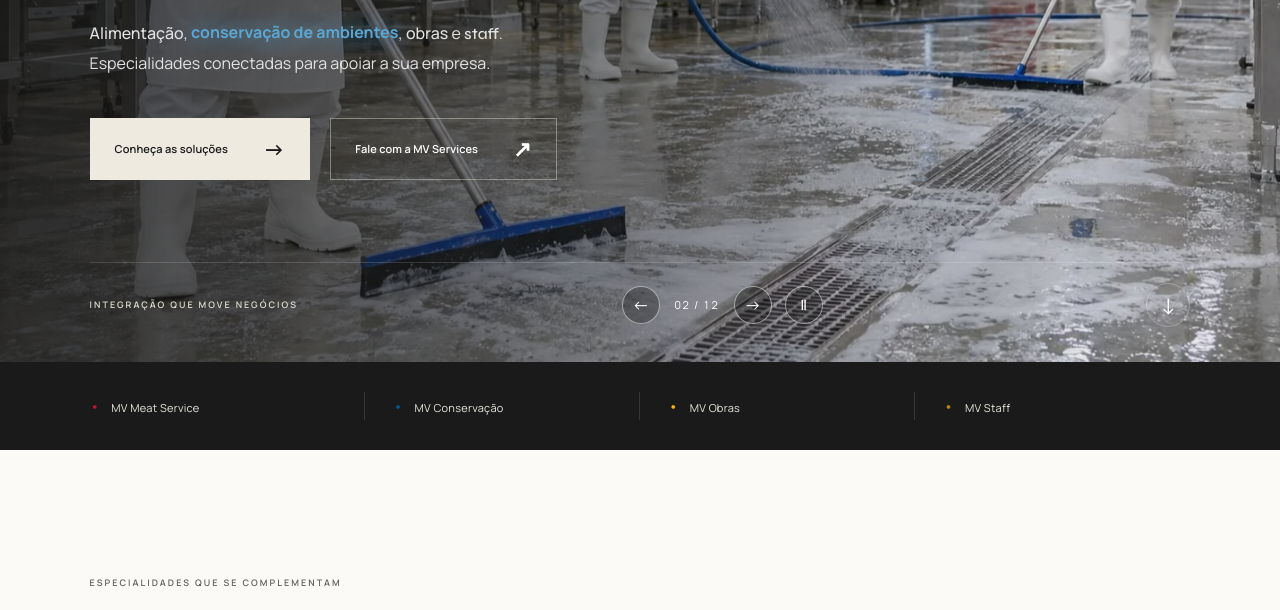
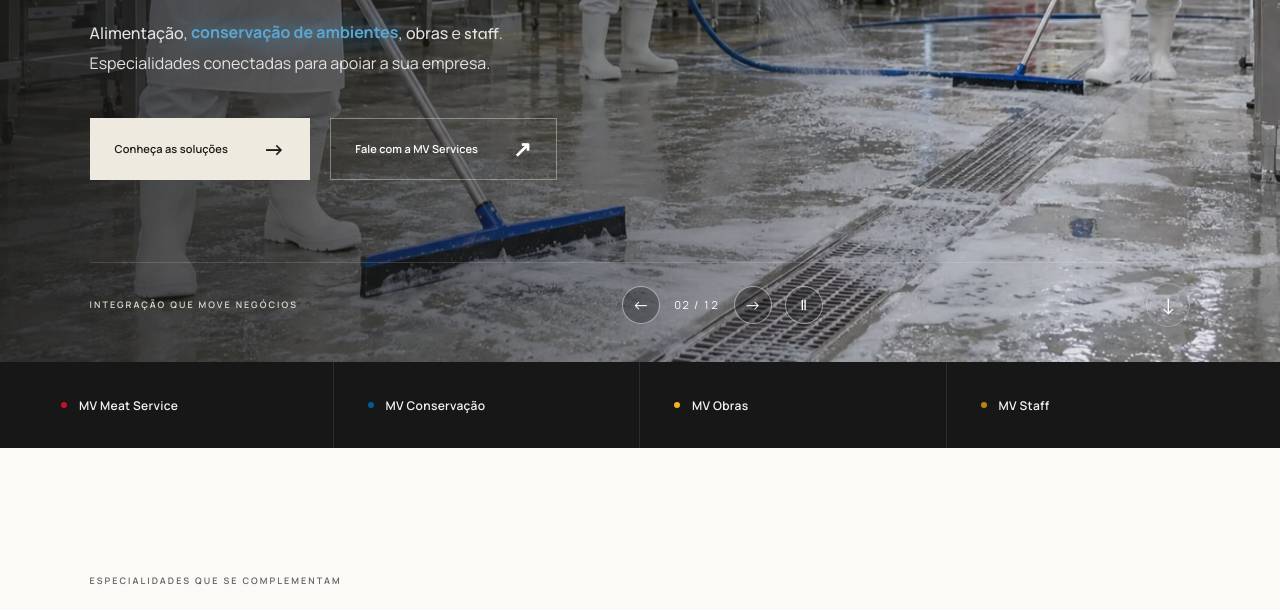
Before and after one commit to marcondesjm/maycon, a plain HTML site: page index.html in a window 1280 px wide. Shown: the part 398-1008 px from the top of the page. Drawn offline with Linux system fonts and the light colour scheme.

Commit message:
Melhora navegação rápida das especialidades por cor

```diff
--- a/premium.css
+++ b/premium.css
@@ -233,3 +233,72 @@ em{font-family:'Syne',Arial,sans-serif;font-size:1em;font-style:normal;font-weig
   .hero-specialty{transition:none}
   .hero-specialty.is-slide-active{transform:none}
 }
+
+/* Faixa de acesso rápido às especialidades: blocos inteiros clicáveis e guiados por cor. */
+.specialty-strip{padding:0;background:#171717}
+.specialty-strip .wrap{width:min(100%,1226px)}
+.specialty-strip a{
+  position:relative;
+  min-height:86px;
+  display:flex;
+  align-items:center;
+  gap:12px;
+  padding:0 34px!important;
+  border-right:1px solid #ffffff18;
+  color:#f3f3f3;
+  font-family:'Manrope',Arial,sans-serif;
+  font-size:12px;
+  font-weight:600;
+  transition:background .32s ease,color .32s ease,transform .32s ease;
+  overflow:hidden;
+}
+.specialty-strip a:before{
+  content:'';
+  width:6px;
+  height:6px;
+  flex:0 0 auto;
+  margin:0;
+  border-radius:50%;
+  background:var(--accent);
+  box-shadow:0 0 0 0 color-mix(in srgb,var(--accent) 45%,transparent);
+  transition:transform .32s ease,box-shadow .32s ease;
+}
+.specialty-strip a:after{
+  content:'↗';
+  margin-left:auto;
+  font-size:17px;
+  line-height:1;
+  opacity:0;
+  transform:translate(-8px,8px);
+  transition:opacity .32s ease,transform .32s ease;
+}
+.specialty-strip a:hover,
+.specialty-strip a:focus-visible{
+  background:color-mix(in srgb,var(--accent) 14%,#171717);
+  color:var(--accent);
+  transform:translateY(-1px);
+}
+.specialty-strip a:hover:before,
+.specialty-strip a:focus-visible:before{
+  transform:scale(1.35);
+  box-shadow:0 0 0 7px color-mix(in srgb,var(--accent) 12%,transparent);
+}
+.specialty-strip a:hover:after,
+.specialty-strip a:focus-visible:after{
+  opacity:1;
+  transform:translate(0,0);
+}
+.specialty-strip .meat{--accent:#c8102e}
+.specialty-strip .conservacao{--accent:#005b96}
+.specialty-strip .obras{--accent:#f4b41a}
+.specialty-strip .staff{--accent:#b8860b}
+@media(max-width:760px){
+  .specialty-strip .wrap{grid-template-columns:1fr 1fr;gap:0}
+  .specialty-strip a{
+    min-height:64px;
+    padding:0 18px!important;
+    border-bottom:1px solid #ffffff14;
+    font-size:11px;
+  }
+  .specialty-strip a:nth-child(2){border-right:0}
+}
```
